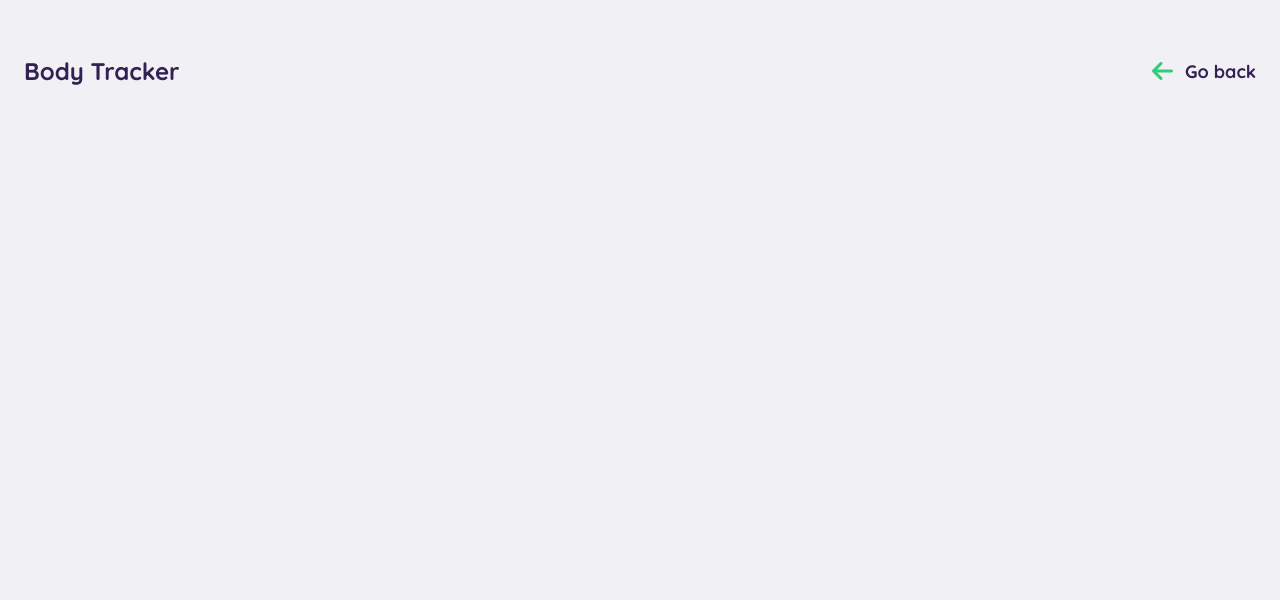
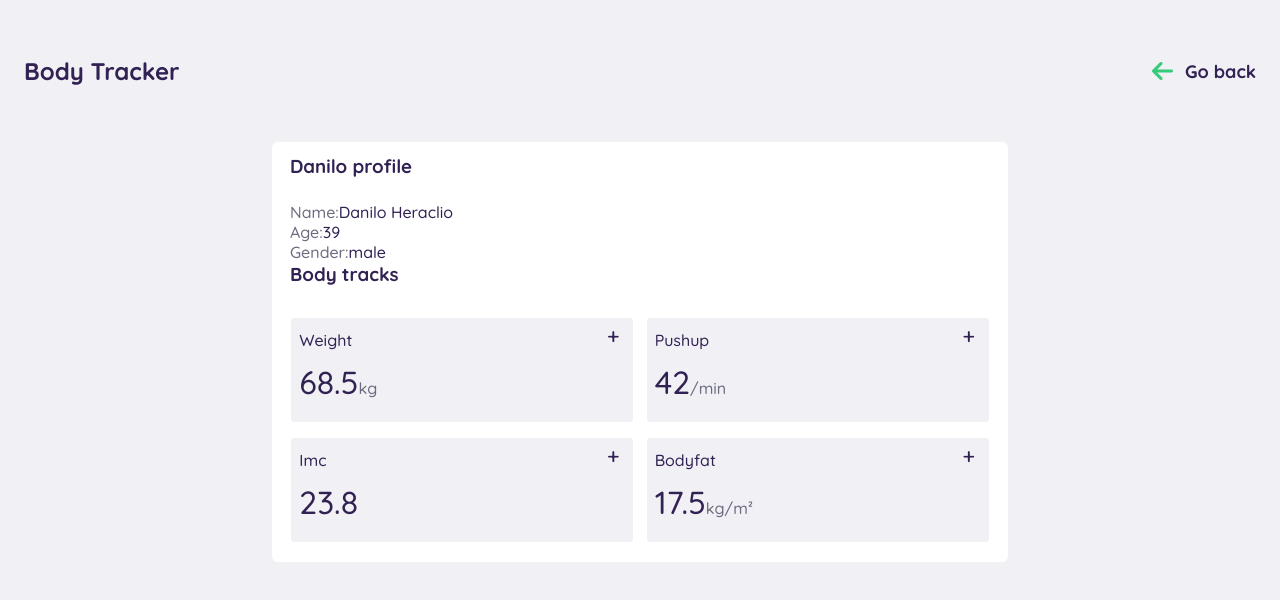
Before and after one commit to hang-up/danilo-tracker, a Vue app: page /#/userprofile in a window 1280 px wide. Shown: the top 600 px of the page. Built offline with nearby package versions, Linux system fonts and the light colour scheme.

Commit message:
added user profile view& updated style

```diff
--- a/src/components/protocols/pollock-3.vue
+++ b/src/components/protocols/pollock-3.vue
@@ -26,7 +26,7 @@ export default {
 </script>
 
 <template>
-  <form @submit="update">
+  <form>
     <div class="form-container">
       <div class="g grid-100 grid-m-100">
         <h3>Protocol: Pollock 3 sites</h3>
--- a/src/css/form.css
+++ b/src/css/form.css
@@ -1,7 +1,7 @@
 .form-container {
   display: flex;
   flex-wrap: wrap;
-  padding: 15px 15px 0 0;
+  padding: 12px;
   background: #fff;
   max-width: 736px;
   width: 100%;
@@ -10,7 +10,7 @@
 }
 
 .g {
-  margin: 0 0 15px 15px;
+  margin: 0 auto;
 }
 
 .g-sub-form {
@@ -24,23 +24,23 @@
 }
 
 .grid-25 {
-  width: calc(25% - 15px);
+  width: calc(25% - 12px);
 }
 
 .grid-33 {
-  width: calc(33.3333% - 15px);
+  width: calc(33.3333% - 12px);
 }
 
 .grid-50 {
-  width: calc(50% - 15px);
+  width: calc(50% - 12px);
 }
 
 .grid-66 {
-  width: calc(66.6666% - 15px);
+  width: calc(66.6666% - 12px);
 }
 
 .grid-100 {
-  width: calc(100% - 15px);
+  width: calc(100% - 12px);
 }
 
 button {
@@ -136,127 +136,22 @@ input[type="date"] {
   }
 
   .grid-m-25 {
-    width: calc(25% - 15px);
+    width: calc(25% - 12px);
   }
 
   .grid-m-33 {
-    width: calc(33.3333% - 15px);
+    width: calc(33.3333% - 12px);
   }
 
   .grid-m-50 {
-    width: calc(50% - 15px);
+    width: calc(50% - 12px);
   }
 
   .grid-m-66 {
-    width: calc(66.6666% - 15px);
+    width: calc(66.6666% - 12px);
   }
 
   .grid-m-100 {
-    width: calc(100% - 15px);
+    width: calc(100% - 12px);
   }
 }
-
-/* Screen bigger then 481px */
-/* @media (min-width: 481px) {
-  .form-container {
-    padding: 40px;
-  }
-
-  .form-item {
-    margin: 12px;
-  }
-
-  .form-header {
-    margin: 0 12px;
-  }
-
-  .btn-row {
-    display: block;
-    padding: 12px;
-  }
-
-  .btn-primary {
-    align-self: flex-end;
-    width: 160px;
-  }
-
-  .line.row {
-    flex-direction: row;
-    width: 140px;
-  }
-
-  .form-item.left {
-    margin-right: 12px;
-  }
-
-  .form-item.right {
-    margin-left: 12px;
-  }
-} */
-
-/* General style */
-
-
-
-/*
-.form-container {
-  display: flex;
-  flex-direction: column;
-  background: #fff;
-  max-width: 736px;
-  width: 100%;
-  margin: 0 auto;
-}
-
-.title {
-  margin-bottom: 48px;
-}
-
-.sub-title {
-  margin-bottom: 24px;
-}
-
-.line {
-  display: flex;
-  width: 100%;
-}
-
-.form-item {
-  display: flex;
-  flex-direction: column;
-  width: 100%;
-}
-
-.form-item .label {
-  color: var(--text-color);
-  font-size: 13px;
-  font-weight: 600;
-  margin-bottom: 8px;
-}
-
-.form-item .input {
-  background-color: var(--light-grey);
-  border: 1px solid var(--light-grey);
-  border-radius: 4px;
-  color: var(--text-color);
-  font-size: 16px;
-  outline: none;
-  padding: 12px;
-}
-
-.form-item .input:focus {
-  background-color: var(--light-grey);
-  border: solid 1px var(--primary-color);
-}
-
-.form-item select {
-  -webkit-appearance: none;
-  line-height: 24px;
-}
-.btn-row {
-  display: flex;
-  justify-content: flex-end;
-}
-
-
-*/
--- a/src/router/index.js
+++ b/src/router/index.js
@@ -1,6 +1,7 @@
 import Vue from 'vue';
 import VueRouter from 'vue-router';
 import Home from '../views/Home.vue';
+import UserProfile from '../views/UserProfile.vue';
 
 Vue.use(VueRouter);
 
@@ -25,6 +26,11 @@ const routes = [
     name: 'AddTest2',
     component: () => import(/* webpackChunkName: "AddTestZ" */ '../views/AddTest2.vue'),
   },
+  {
+    path: '/userprofile',
+    name: 'UserProfile',
+    component: UserProfile,
+  },
 ];
 
 const router = new VueRouter({
--- /dev/null
+++ b/src/views/UserProfile.vue
@@ -0,0 +1,120 @@
+<script>
+
+export default {
+
+};
+</script>
+
+<template>
+  <div class="form-container">
+    <div class="g grid-100 form-header">
+      <h3 class="sub-title">Danilo profile</h3>
+      <p>Name:<span>Danilo Heraclio</span></p>
+      <p>Age:<span>39</span></p>
+      <p>Gender:<span>male</span></p>
+    </div>
+
+
+    <div class="g grid-100 form-header">
+      <h3 class="sub-title">Body tracks</h3>
+
+      <div class="card-grid">
+        <div class="card">
+          <button class="card-button" aria-label="add">+</button>
+          <p class="card-title">Weight</p>
+          <div class="card-value-box">
+            <span class="card-value">68.5</span><span class="card-unit">kg</span>
+          </div>
+        </div>
+
+        <div class="card">
+          <button class="card-button" aria-label="add">+</button>
+          <p class="card-title">Pushup</p>
+          <div class="card-value-box">
+            <span class="card-value">42</span><span class="card-unit">/min</span>
+          </div>
+        </div>
+
+        <div class="card">
+          <button class="card-button" aria-label="add">+</button>
+          <p class="card-title">Imc</p>
+          <div class="card-value-box">
+            <span class="card-value">23.8</span><span class="card-unit"></span>
+          </div>
+        </div>
+
+        <div class="card">
+          <button class="card-button" aria-label="add">+</button>
+          <p class="card-title">Bodyfat</p>
+          <div class="card-value-box">
+            <span class="card-value">17.5</span><span class="card-unit">kg/m²</span>
+          </div>
+        </div>
+      </div>
+    </div>
+  </div>
+</template>
+<style scoped>
+.card-grid {
+  display: flex;
+  flex-direction: row;
+  flex-wrap: wrap;
+  width: 100%;
+}
+
+.card {
+  background: var(--light-grey);
+  border-radius: 4px;
+  width: calc(50% - 8px);
+  margin: 8px auto;
+  padding: 8px;
+  position: relative;
+}
+
+.card:first-child {
+  margin-right: 12px;
+}
+
+.card:last-child {
+  margin-left: 12px;
+}
+
+.card-button {
+  position: absolute;
+  right: 12px;
+  top: 4px;
+  display: block;
+  background: transparent;
+  border: none;
+  outline: none;
+  width: 16px;
+  height: 16px;
+  font-size: 22px;
+  color: var(--title-color);
+}
+
+.card-button:hover {
+  cursor: pointer;
+  color: var(--primary-color);
+}
+
+.card-title {
+  font-size: 1em;
+  color: var(--title-color);
+  margin: 4px 0 8px;
+}
+
+.card-value-box {
+  margin: 12px auto;
+}
+
+.card-value {
+  font-size: 2em;
+  color: var(--title-color);
+}
+
+.card-unit {
+  font-size: 1em;
+  color: var(--text-color);
+}
+</style>
```
